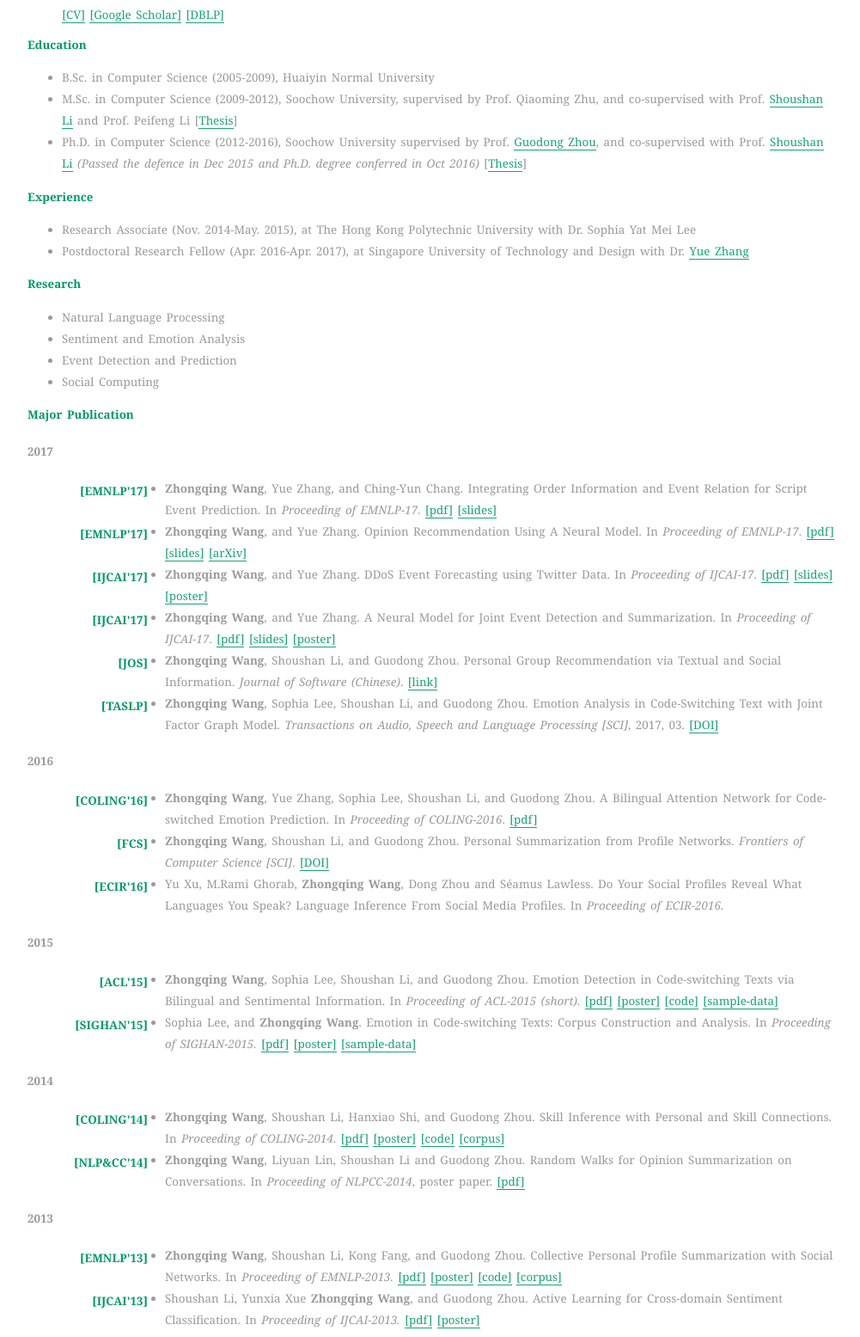
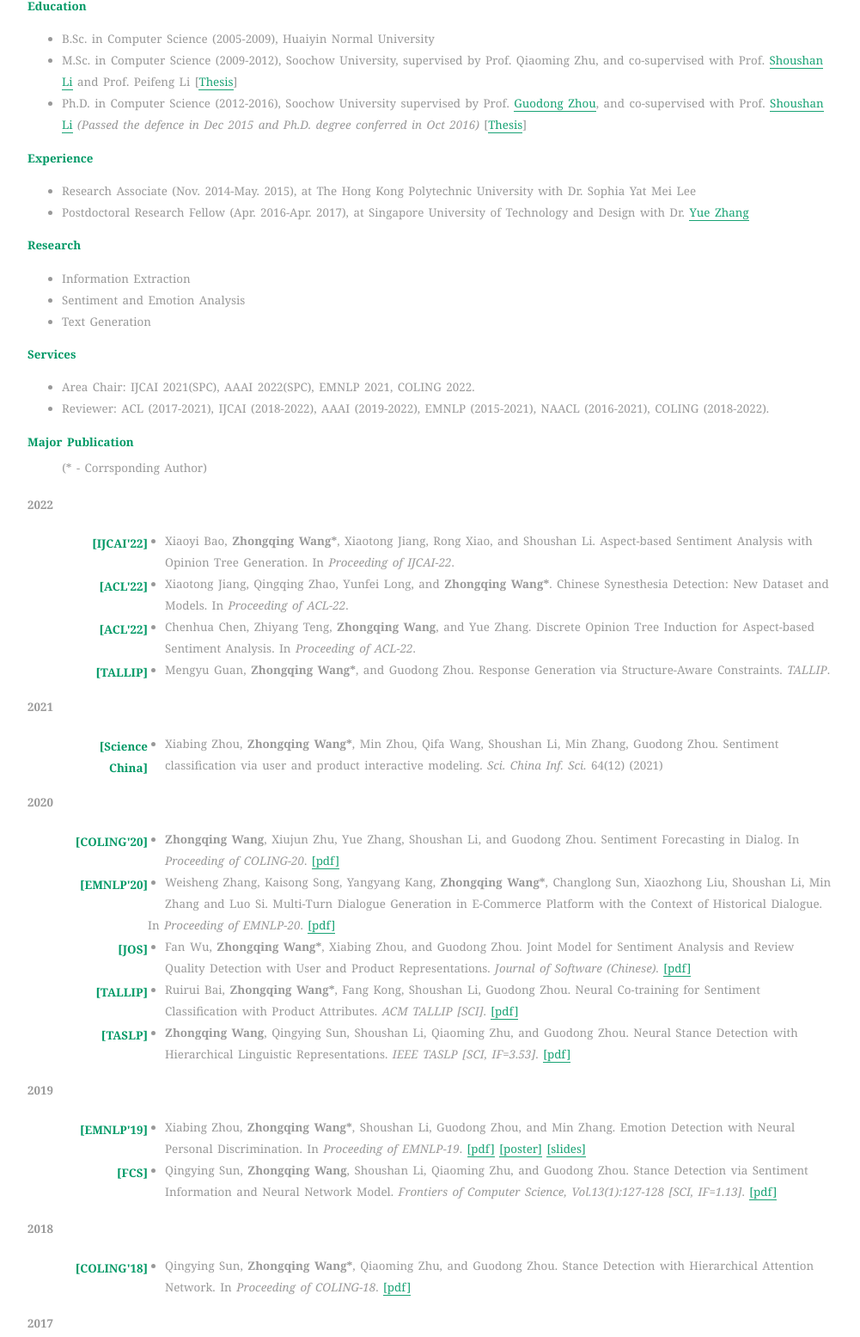
Before and after one commit to wangzqsuda/wangzqsuda.github.io, a plain HTML site: page index.html in a window 1280 px wide. Shown: the part 430-1985 px from the top of the page at 86% size, without its empty margins (138-1139 px from the left). Drawn offline with Linux system fonts and the light colour scheme.

Commit message:
Add files via upload

```diff
--- a/index.html
+++ b/index.html
@@ -17,7 +17,8 @@
 		<h1>Zhongqing WANG,&#29579;&#20013;&#21375;</h1>
 		<h2>welcome to my homepage</h2>
 	</div>
-	<ul id="nav">
+
+	<!-- <ul id="nav">
 		<li><a href="#" title="Home" class="on">Home</a></li>
 		<li><a href="#Short Bio" title="Short Bio">Short Bio</a></li>
 		<li><a href="#Education" title="Education">Education</a></li>
@@ -26,18 +27,19 @@
 		<li><a href="#Publication" title="Publication">Publication</a></li>
 		<li><a href="#Services" title="Services">Services</a></li>
 		<li><a href="#Awards" title="Awards">Awards & Honors</a></li>
-	</ul>
+	</ul> -->
+
 	<div id="content">
 		<h3 id="Short Bio" title="Short Bio">Short Bio</h3>
 		<div id="Bio-Left">
 
-		<p><b>Lecturer</b> </p>
+		<p><b>Associate Professor</b> </p>
         <p><a href="http://nlp.suda.edu.cn">Natural Language Processing Lab</a> </p>
         <p>School of Computer Science and Technology, Soochow University, China </p>
         <p>Email: wangzq.antony [at] gmail.com </p>
         <p>Mailing Address: Mailbox 158, 1 Shizi Street, Suzhou, 215006 China </p>
 
-		<p> <a href="cv.pdf">[CV]</a> <a href="http://scholar.google.com/citations?user=IvcHeS8AAAAJ&hl=en">[Google Scholar]</a> <a href="http://dblp.uni-trier.de/pers/hd/w/Wang:Zhongqing.html">[DBLP]</a></p>
+		 <a href="http://scholar.google.com/citations?user=IvcHeS8AAAAJ&hl=en">[Google Scholar]</a> <a href="http://dblp.uni-trier.de/pers/hd/w/Wang:Zhongqing.html">[DBLP]</a></p>
 
 
 
@@ -71,12 +73,80 @@
 
 		<h3 id="Research" title="Research">Research</h3>
 		<ul>
-			<li>Natural Language Processing</li>
+			<li>Information Extraction</li>
 			<li>Sentiment and Emotion Analysis</li>
-			<li>Event Detection and Prediction</li>
-			<li>Social Computing</li>
+			<li>Text Generation</li>
 		</ul>
+
+		<h3 id="Services" title="Services">Services</h3>
+		<ul>
+		    <li>Area Chair: IJCAI 2021(SPC), AAAI 2022(SPC), EMNLP 2021, COLING 2022.</li>
+			<li>Reviewer: ACL (2017-2021), IJCAI (2018-2022), AAAI (2019-2022), EMNLP (2015-2021), NAACL (2016-2021), COLING (2018-2022). </li>
+		</ul>
+
+
 		<h3 id="Publication" title="Publication">Major Publication</h3>
+
+		<p>(* - Corrsponding Author)</p>
+
+		<h4>2022</h4>
+
+		<ul class='ul_paper'>
+
+		<span class='span_paper'>[IJCAI'22]</span> <li>Xiaoyi Bao, <b>Zhongqing Wang*</b>, Xiaotong Jiang, Rong Xiao, and Shoushan Li. Aspect-based Sentiment Analysis with Opinion Tree Generation. In <i>Proceeding of IJCAI-22</i>.  </li>
+
+		<span class='span_paper'>[ACL'22]</span> <li>Xiaotong Jiang, Qingqing Zhao, Yunfei Long, and <b>Zhongqing Wang*</b>. Chinese Synesthesia Detection: New Dataset and Models. In <i>Proceeding of ACL-22</i>.  </li>
+
+		<span class='span_paper'>[ACL'22]</span> <li>Chenhua Chen, Zhiyang Teng, <b>Zhongqing Wang</b>, and Yue Zhang. Discrete Opinion Tree Induction for Aspect-based Sentiment Analysis. In <i>Proceeding of ACL-22</i>.  </li>
+
+
+
+		<span class='span_paper'>[TALLIP]</span> <li>Mengyu Guan, <b>Zhongqing Wang*</b>, and Guodong Zhou. Response Generation via Structure-Aware Constraints. <i>TALLIP</i>.</li>
+
+		</ul>
+
+		<h4>2021</h4>
+
+		<ul class='ul_paper'>
+
+		<span class='span_paper'>[Science China]</span> <li>Xiabing Zhou, <b>Zhongqing Wang*</b>, Min Zhou, Qifa Wang, Shoushan Li, Min Zhang, Guodong Zhou. Sentiment classification via user and product interactive modeling. <i>Sci. China Inf. Sci.</i> 64(12) (2021) </li>
+		</ul>
+
+		<h4>2020</h4>
+
+		<ul class='ul_paper'>
+		<span class='span_paper'>[COLING'20]</span> <li><b>Zhongqing Wang</b>, Xiujun Zhu, Yue Zhang, Shoushan Li, and Guodong Zhou. Sentiment Forecasting in Dialog. In <i>Proceeding of COLING-20</i>. <a href="https://www.aclweb.org/anthology/2020.coling-main.221.pdf">[pdf]</a> </li>
+
+
+		<span class='span_paper'>[EMNLP'20]</span> <li>Weisheng Zhang, Kaisong Song, Yangyang Kang, <b>Zhongqing Wang*</b>, Changlong Sun, Xiaozhong Liu, Shoushan Li, Min Zhang and Luo Si. Multi-Turn Dialogue Generation in E-Commerce Platform with the Context of Historical Dialogue. In <i>Proceeding of EMNLP-20</i>. <a href="https://www.aclweb.org/anthology/2020.findings-emnlp.179.pdf">[pdf]</a> </li>
+
+		<span class='span_paper'>[JOS]</span> <li>Fan Wu, <b>Zhongqing Wang*</b>, Xiabing Zhou, and Guodong Zhou. Joint Model for Sentiment Analysis and Review Quality Detection with User and Product Representations. <i>Journal of Software (Chinese)</i>. <a href="http://www.jos.org.cn/jos/ch/reader/view_abstract.aspx?file_no=5895&flag=1">[pdf]</a> </li>
+
+		<span class='span_paper'>[TALLIP]</span> <li>Ruirui Bai, <b>Zhongqing Wang*</b>, Fang Kong, Shoushan Li, Guodong Zhou. Neural Co-training for Sentiment Classification with Product Attributes. <i>ACM TALLIP [SCI]</i>. <a href="https://dl.acm.org/doi/10.1145/3394113">[pdf]</a> </li>
+
+		<span class='span_paper'>[TASLP]</span> <li><b>Zhongqing Wang</b>, Qingying Sun, Shoushan Li, Qiaoming Zhu, and Guodong Zhou. Neural Stance Detection with Hierarchical Linguistic Representations. <i>IEEE TASLP [SCI, IF=3.53]</i>. <a href="https://ieeexplore.ieee.org/document/8949710">[pdf]</a></li>
+
+		</ul>
+
+
+
+		<h4>2019</h4>
+
+		<ul class='ul_paper'>
+
+		<span class='span_paper'>[EMNLP'19]</span> <li>Xiabing Zhou, <b>Zhongqing Wang*</b>, Shoushan Li, Guodong Zhou, and Min Zhang. Emotion Detection with Neural Personal Discrimination. In <i>Proceeding of EMNLP-19</i>. <a href="https://www.aclweb.org/anthology/D19-1552.pdf">[pdf]</a> <a href="papers/emnlp19_poster.pdf">[poster]</a> <a href="papers/emnlp19_slides.pptx">[slides]</a> </li>
+
+		<span class='span_paper'>[FCS]</span> <li>Qingying Sun, <b>Zhongqing Wang</b>, Shoushan Li, Qiaoming Zhu, and Guodong Zhou. Stance Detection via Sentiment Information and Neural Network Model. <i>Frontiers of Computer Science, Vol.13(1):127-128 [SCI, IF=1.13]</i>. <a href="papers/fcs18_sun.pdf">[pdf]</a> </li>
+
+		</ul>
+
+		<h4>2018</h4>
+
+		<ul class='ul_paper'>
+
+		<span class='span_paper'>[COLING'18]</span> <li>Qingying Sun, <b>Zhongqing Wang*</b>, Qiaoming Zhu, and Guodong Zhou. Stance Detection with Hierarchical Attention Network. In <i>Proceeding of COLING-18</i>. <a href="papers/coling18.pdf">[pdf]</a></li>
+
+		</ul>
 
 		<h4>2017</h4>
 
@@ -148,12 +218,11 @@
 <span class='span_paper'>[IJCAI'11]</span><li>Shoushan Li, <b>Zhongqing Wang</b>, Guodong Zhou and Sophia Yat Mei Lee. Semi-supervised Learning for Imbalanced Sentiment Classification. In <i>Proceedings of IJCAI-2011</i>. <a href="papers/IJCAI_2011_Semi-Supervised Learning for Imbalanced Sentiment Classification.pdf">[pdf]</a> <a href="codes/Dynamic Co-training for Semi-supervised Imbalanced Classification.zip">[code]</a> <a href="corpus/imbalanced corpus.zip">[corpus]</a> </li>
 		</ul>
 
-		<h3 id="Services" title="Services">Services</h3>
-		<ul>
-			<li>PC member, ACL, 2017. </li>
-			<li>PC member, EMNLP, 2015-2017. </li>
-			<li>PC member, NAACL, 2016. </li>
-		</ul>
+
+
+
+
+		<!--
 
 		<h3 id="Awards" title="Awards">Awards & Honors</h3>
 
@@ -170,6 +239,8 @@
 			<li><b>Probabilistic Graphical Models</b>  A simple tutorial by me <a href="collections/wangzq_pgm.pptx">[slides]</a>, tutorials collections <a href="collections/pgm_collections.zip">[download]</a>, tang's implement <a href="http://keg.cs.tsinghua.edu.cn/jietang/software/OpenCRF_PartiallyLabeledFGM.rar">[link]</a>		</li>
 		</ul>
 
+		-->
+
 				<!--<a href="papers.html">Full List</a>-->
 	</div>
 	<div id="footer">
```
